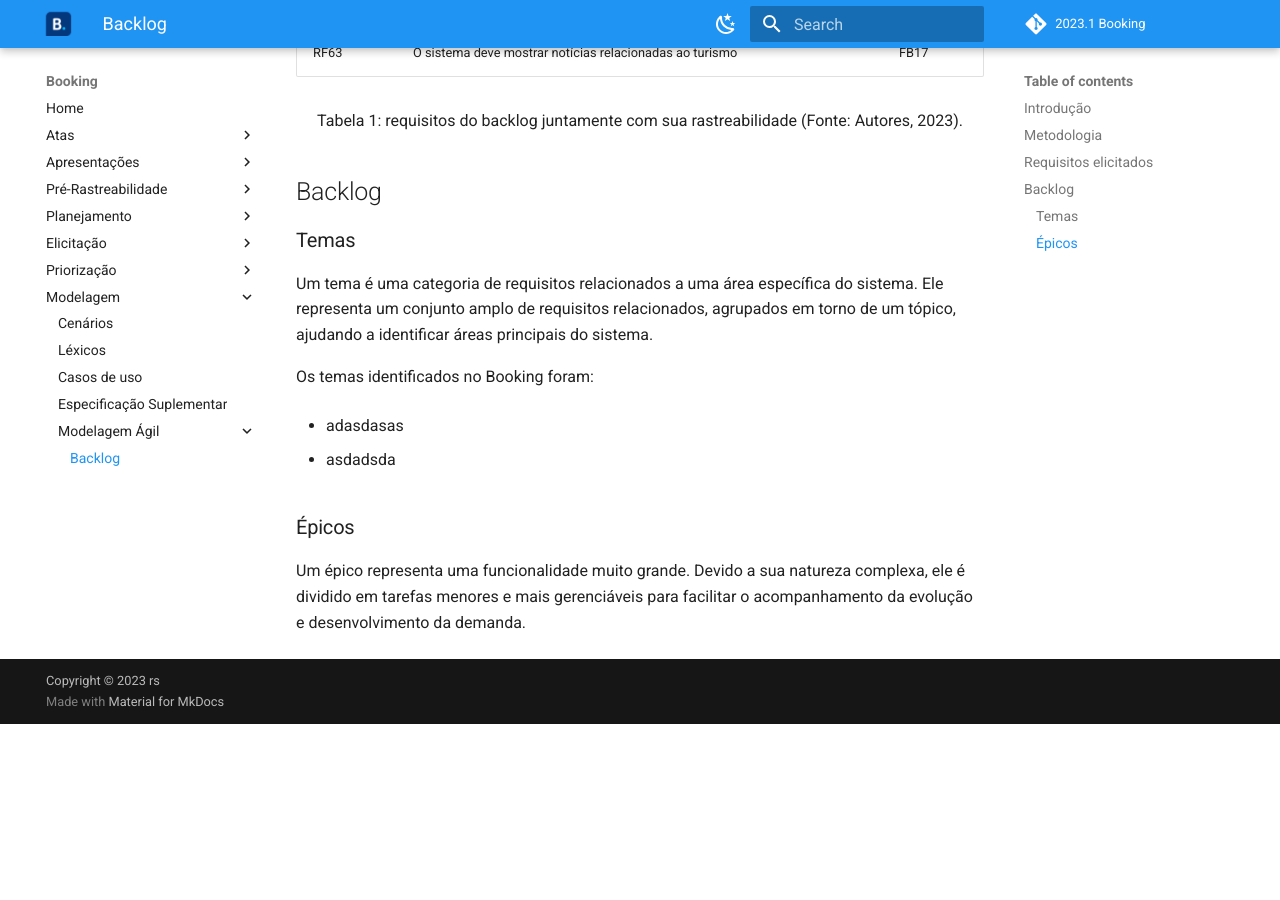
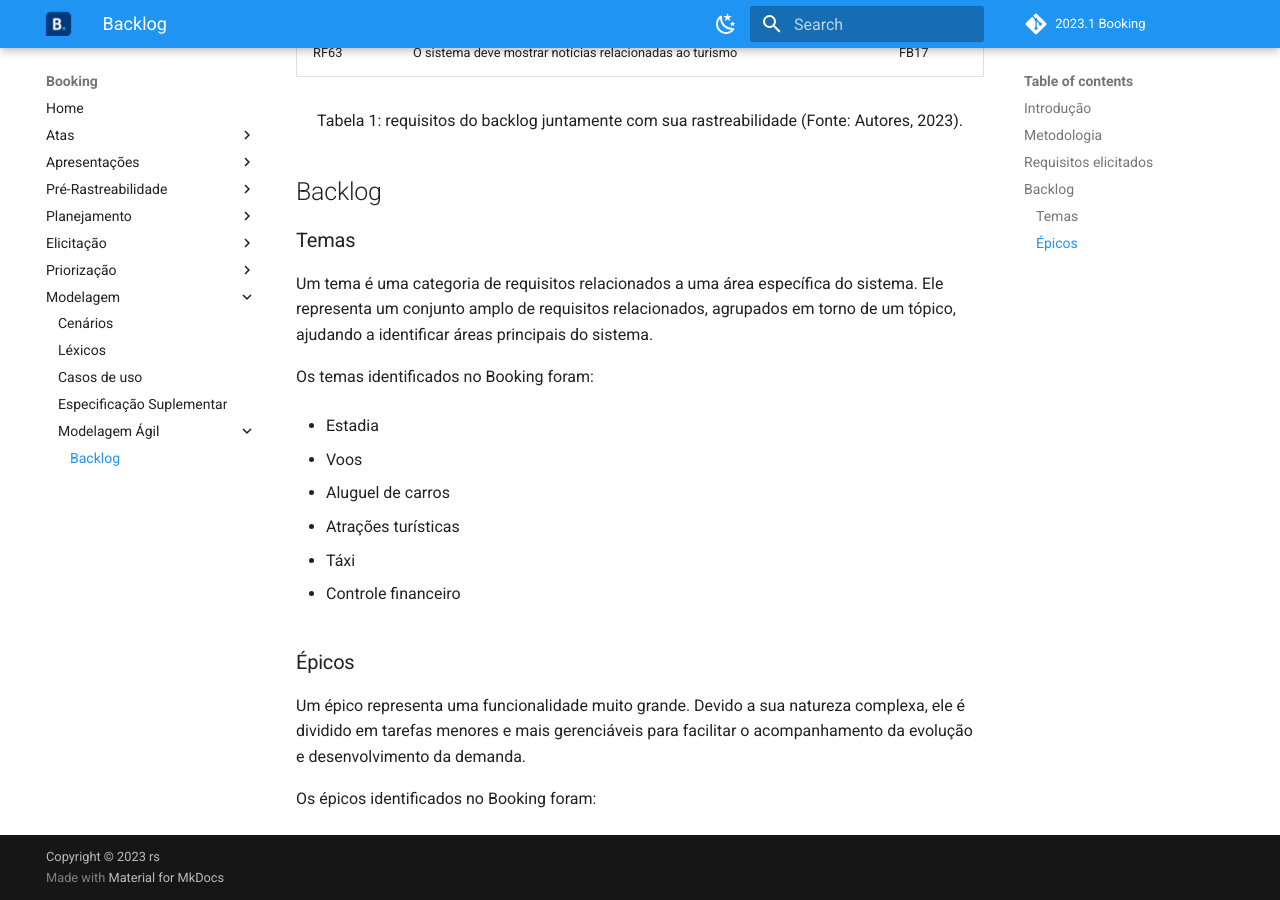
Before and after one commit to Requisitos-de-Software/2023.1-Booking, an MkDocs documentation site: the page built from docs/modelagem/backlog.md, in a window 1280 px wide and 900 px high, scrolled down 4165 px. Built offline with MkDocs 1.6.1 and Material for MkDocs 9.7.7, drawn with Linux system fonts in a browser that asks for light colours; comment, search, counter and statistics services are not loaded; before the commit the page ends 4889 px from its top, so only the background shows below that.

Commit message:
adicionando os temas
Co-authored-by: LucasLopesFrazao <211031771@aluno.unb.br>

```diff
--- a/docs/modelagem/backlog.md
+++ b/docs/modelagem/backlog.md
@@ -92,9 +92,20 @@
 
 Os temas identificados no Booking foram:
 
-- adasdasas
+- Estadia
 
-- asdadsda
+- Voos
+
+- Aluguel de carros
+
+- Atrações turísticas
+
+- Táxi
+
+- Controle financeiro
+
 
 ### Épicos
 Um épico representa uma funcionalidade muito grande. Devido a sua natureza complexa, ele é dividido em tarefas menores e mais gerenciáveis para facilitar o acompanhamento da evolução e desenvolvimento da demanda.
+
+Os épicos identificados no Booking foram:
```
